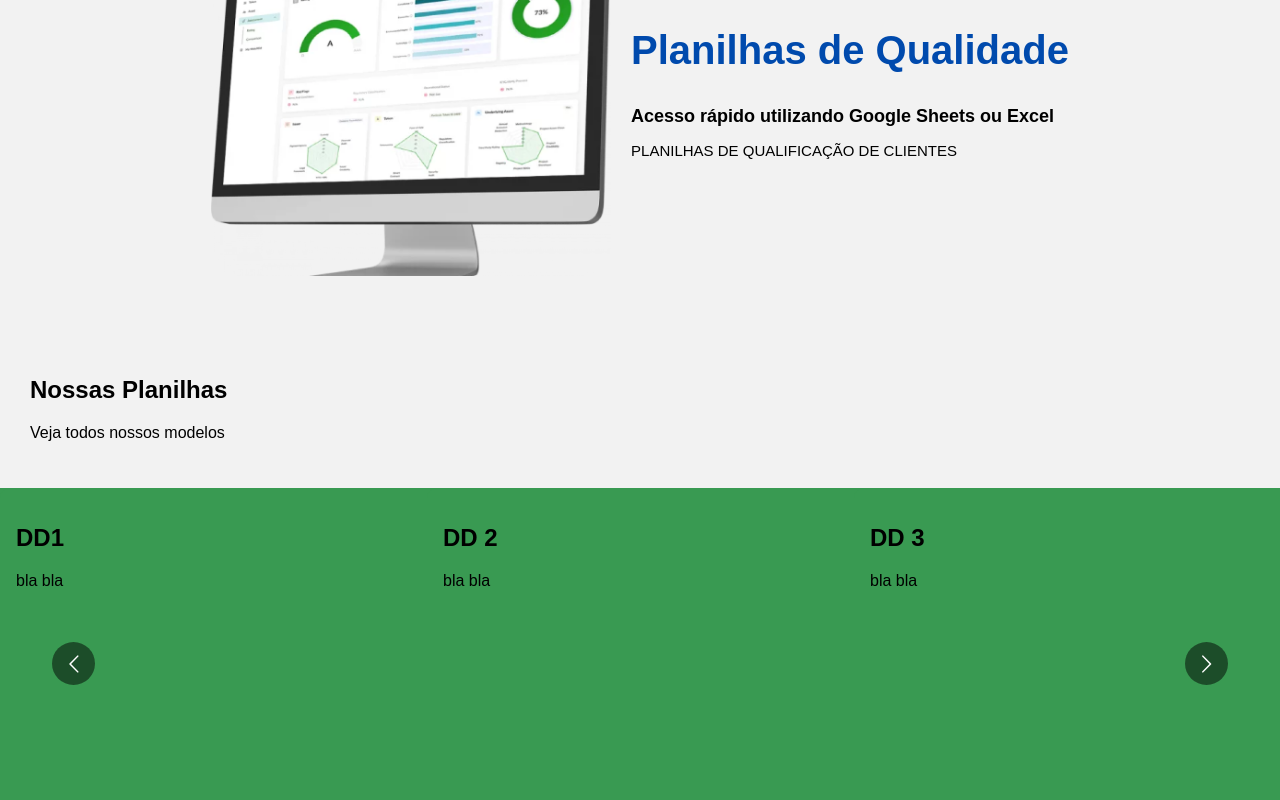
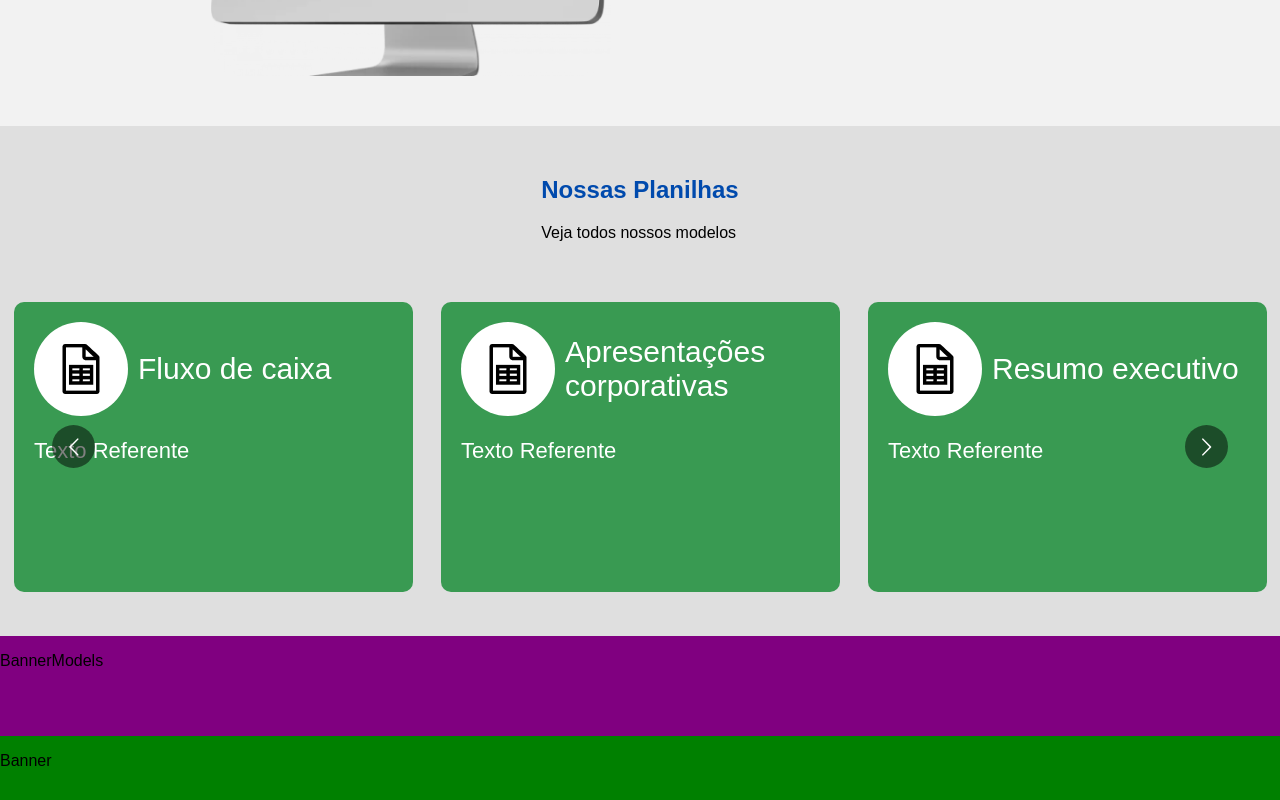
Before and after one commit to Soto92/cesuca-website, a React app: page / in a window 1280 px wide. Shown: the part 1520-2320 px from the top of the page. Built offline with nearby package versions, Linux system fonts and the light colour scheme; the HTML template or start-up script is replaced by a standard one.

Commit message:
complete carousel

```diff
--- a/src/components/banners/bannerMission.jsx
+++ b/src/components/banners/bannerMission.jsx
@@ -7,7 +7,7 @@ const BannerMission = () => {
       style={{
         display: "flex",
         backgroundColor: "#004AAD",
-        padding: "200px",
+        padding: "100px",
         flexDirection: "row",
         alignItems: "center",
         justifyContent: "center",
--- a/src/components/banners/bannerSheets.jsx
+++ b/src/components/banners/bannerSheets.jsx
@@ -1,20 +1,63 @@
 import React from "react";
 import Carousel from "react-multi-carousel";
 import "react-multi-carousel/lib/styles.css";
+import IconIMG from "../../assets/images/icon.png";
 
 const CarouselItem = ({ title, text }) => {
   return (
     <div
       style={{
-        backgroundColor: "#399A52",
-        width: "500px",
-        height: "320px",
-        borderRadius: "10px",
-        padding: "16px",
+        backgroundColor: "#DFDFDF",
       }}
     >
-      <h2>{title}</h2>
-      <p>{text}</p>
+      <div
+        style={{
+          backgroundColor: "#399A52",
+          height: "250px",
+          borderRadius: "10px",
+          padding: "20px",
+          margin: "14px",
+        }}
+      >
+        <div style={{ display: "flex", alignItems: "center" }}>
+          <div
+            style={{
+              backgroundColor: "white",
+              padding: "10px",
+              borderRadius: "90px",
+              width: "74px",
+              height: "74px",
+              display: "flex",
+              alignItems: "center",
+              justifyContent: "center",
+              flexShrink: 0,
+            }}
+          >
+            <img
+              src={IconIMG}
+              alt="logo"
+              style={{
+                width: "50px",
+                height: "50px",
+              }}
+            />
+          </div>
+          <div style={{ marginLeft: "10px" }}>
+            <p
+              style={{
+                color: "white",
+                fontSize: "30px",
+                display: "flex",
+                margin: 0,
+              }}
+            >
+              {title}
+            </p>
+          </div>
+        </div>
+
+        <p style={{ color: "white", fontSize: "22px" }}>{text}</p>
+      </div>
     </div>
   );
 };
@@ -42,28 +85,28 @@ const BannerSheets = () => {
 
   const data = [
     {
-      title: "DD1",
-      text: "bla bla",
+      title: "Fluxo de caixa",
+      text: "Texto Referente",
     },
     {
-      title: "DD 2",
-      text: "bla bla",
+      title: "Apresentações corporativas",
+      text: "Texto Referente",
     },
     {
-      title: "DD 3",
-      text: "bla bla",
+      title: "Resumo executivo",
+      text: "Texto Referente",
     },
     {
-      title: "DD 4",
-      text: "bla bla",
+      title: "Fluxo de caixa",
+      text: "Texto Referente",
     },
     {
-      title: "DD 5",
-      text: "bla bla",
+      title: "Apresentações corporativas",
+      text: "Texto Referente",
     },
     {
-      title: "DD 6",
-      text: "bla bla",
+      title: "Resumo executivo",
+      text: "Texto Referente",
     },
   ];
 
@@ -71,13 +114,20 @@ const BannerSheets = () => {
     <div
       style={{
         display: "flex",
-        backgroundColor: "#F2F2F2",
+        backgroundColor: "#DFDFDF",
         flexDirection: "column",
         paddingBottom: "30px",
       }}
     >
-      <div style={{ padding: "30px" }}>
-        <h2>Nossas Planilhas</h2>
+      <div
+        style={{
+          padding: "30px",
+          alignSelf: "center",
+          justifyContent: "center",
+          alignItems: "center",
+        }}
+      >
+        <h2 style={{ color: "#004AAD" }}>Nossas Planilhas</h2>
         <p>Veja todos nossos modelos</p>
       </div>
       <div>
```
Also changed, not shown: src/assets/images/icon.png (added).
